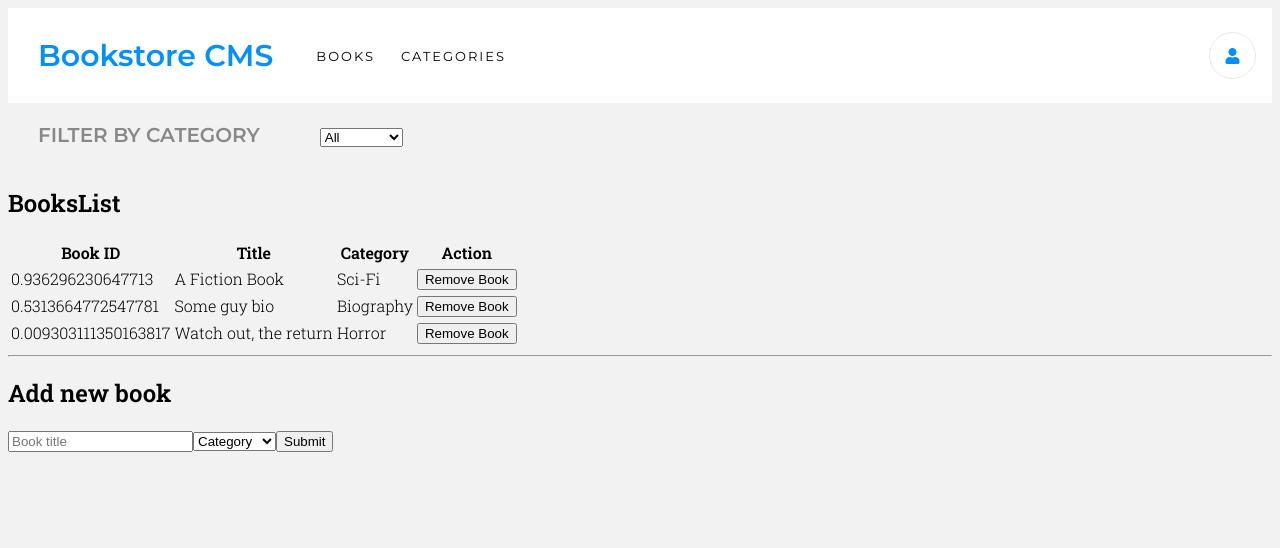
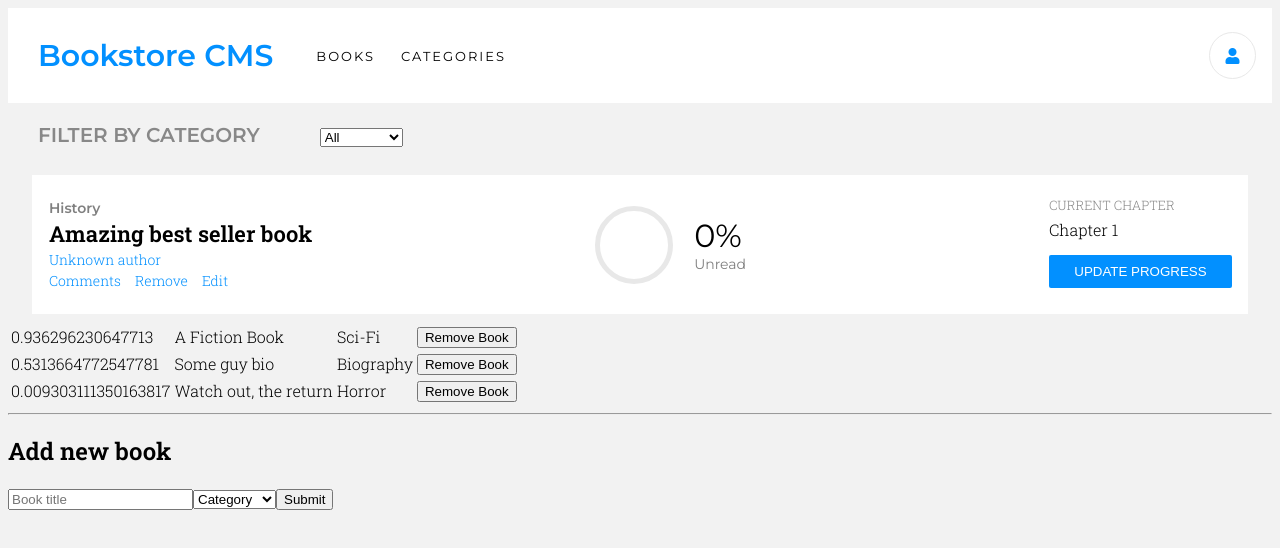
Before and after one commit to FrancoRosa/react-bookstore, a React (Create React App) app: page / in a window 1280 px wide. Shown: the top 548 px of the page. Built offline with nearby package versions, Linux system fonts and the light colour scheme.

Commit message:
Style card

```diff
--- a/src/containers/BooksList.js
+++ b/src/containers/BooksList.js
@@ -30,16 +30,29 @@ const BooksList = ({
   return (
     <div>
       <CategoryFilter clickHandler={handleFilterChange} />
-      <h2>BooksList</h2>
+      <div className="card">
+        <div className="details">
+          <p className="category">History</p>
+          <p className="title">Amazing best seller book</p>
+          <p className="author">Unknown author</p>
+          <p className="actions">
+            <span>Comments</span><span>Remove</span><span>Edit</span>
+          </p>
+        </div>
+        <div className="progress">
+          <div className="image" />
+          <div className="text">
+            <p className="number">0%</p>
+            <p className="status">Unread</p>
+          </div>
+        </div>
+        <div className="chapter">
+          <p className="title">CURRENT CHAPTER</p>
+          <p className="name">Chapter 1</p>
+          <button>UPDATE PROGRESS</button>
+        </div>
+      </div>
       <table>
-        <thead>
-          <tr>
-            <th>Book ID</th>
-            <th>Title</th>
-            <th>Category</th>
-            <th>Action</th>
-          </tr>
-        </thead>
         <tbody>
           {visibleBooks.map(book => (
             <Book key={book.id} book={book} clickHandler={handleRemoveBook} />
--- a/src/style.css
+++ b/src/style.css
@@ -50,3 +50,94 @@ nav > .user {
   font-size: 20px;
   margin: 1em 1.5em;
 }
+
+.actions > span {
+  margin: 0 1em 0 0;
+}
+
+.card {
+  background-color: #fff;
+  margin: 0.5em 1.5em;
+  display: flex;
+  justify-content: space-between;
+  padding: 1em;
+}
+
+.details {
+  display: flex;
+  justify-content: center;
+  flex-direction: column;
+}
+
+.details > .category {
+  color: gray;
+  font-weight: 600;
+  font-size: 14px;
+  font-family: 'Montserrat', sans-serif;
+}
+
+.details > .title {
+  font-size: 22px;
+  font-weight: 600;
+}
+
+.details > .author {
+  font-size: 14px;
+  color: #0290ff;
+}
+
+.details > .actions {
+  font-size: 14px;
+  color: #0290ff;
+}
+
+.details > * {
+  margin: 1px;
+}
+
+.progress {
+  display: flex;
+  align-items: center;
+}
+
+.progress > .image {
+  width: 68px;
+  height: 68px;
+  border: solid 5px #e8e8e8;
+  border-radius: 50%;
+}
+
+.progress > .text > * {
+  margin: 0 21px;
+  font-family: 'Montserrat', sans-serif;
+}
+
+.progress > .text > .number {
+  font-size: 32px;
+}
+
+.progress > .text > .status {
+  font-size: 14px;
+  color: grey
+}
+
+.chapter > .title {
+  font-size: 13px;
+  margin: 5px 0;
+  color: #888;
+}
+
+.chapter > .name {
+  font-size: 16px;
+  margin: 5px 0;
+}
+
+.chapter > button {
+  color: #fff;
+  background-color: #0290ff;
+  border: none;
+  height: 33px;
+  width: 183px;
+  border-radius: 2px;
+  margin: 10px 0;
+}
```
